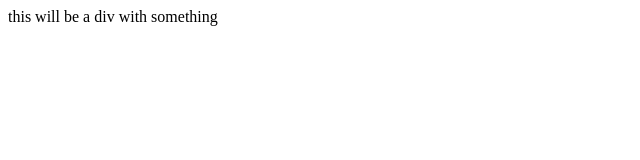
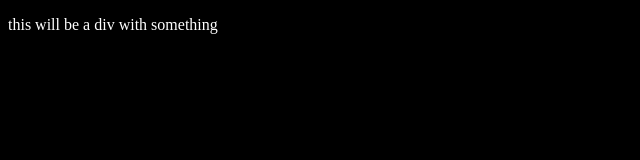
Before and after one commit to almdi/alemi, a plain HTML site: page src/index.html in a window 1280 px wide. Shown: the whole page, without its empty margins (0-640 px from the left). Drawn offline with Linux system fonts and the light colour scheme.

Commit message:
add placeholder navigation, some content and some styles to not burn my retinas

```diff
--- a/src/index.html
+++ b/src/index.html
@@ -7,4 +7,4 @@
         <script async type="text/javascript" src="./script.js"></script>
     </head>
     <body>
-        <div>this will be a div with something</div>
+        <div><p>this will be a div with something</p></div>
--- a/src/styles.css
+++ b/src/styles.css
@@ -0,0 +1,4 @@
+* {background-color: black;
+  }
+p {color: white;
+  }
```
